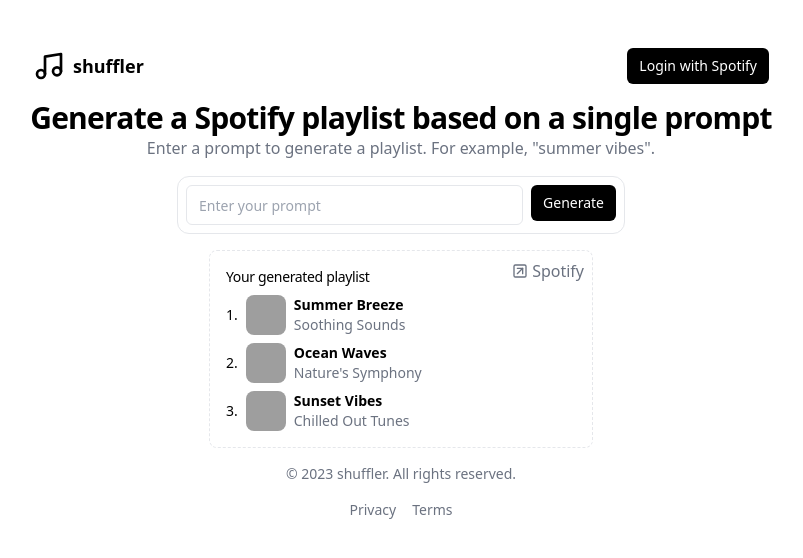
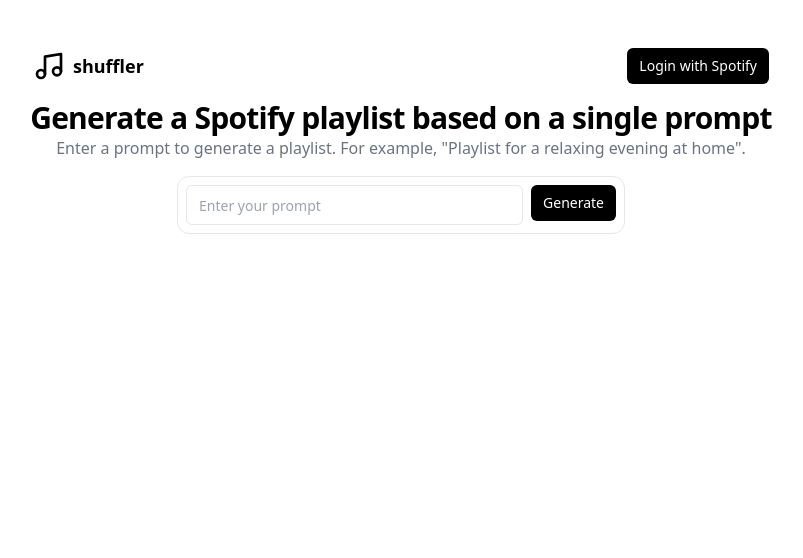
Before and after one commit to abhishekmj303/Promptune, a Flask app: page / in a window 1280 px wide. Shown: the top 558 px of the page, without its empty margins (239-1042 px from the left). Run offline with Flask 3, Linux system fonts and the light colour scheme; grey boxes are pictures that could not be loaded.

Commit message:
frontend patch

```diff
--- a/app.py
+++ b/app.py
@@ -5,7 +5,10 @@
 @app.route("/")
 @app.route("/index")
 def index():
+	cover = {'title': 'Melody Mix', 'url': ''}
+	playlist = [{'title': 'fffff', 'artist': 'Anyone', 'url': ''},
+			 {'title': 'ggggg', 'artist': 'Anyone', 'url': ''},]
+	# return render_template("playlist.html", cover=cover, playlist=playlist)
 	return render_template("index.html")
-
 if __name__ == '__main__':
 	app.run(debug=True)
--- /dev/null
+++ b/templates/base.html
@@ -0,0 +1,18 @@
+<!DOCTYPE html>
+<html lang="en">
+    <head>
+        <meta charset="UTF-8" />
+        <meta http-equiv="X-UA-Compatible" content="IE=edge" />
+        <meta name="viewport" content="width=device-width, initial-scale=1.0" />
+        <title>shuffler</title>
+        <link
+        rel="stylesheet"
+        href="{{url_for('static',filename='dist/css/output.css')}}"
+        />
+    </head>
+    <body>
+        <div class="w-full min-h-screen flex flex-col items-center gap-4 py-12">
+            {% block initial %}{% endblock %}
+        </div>
+    </body>
+</html>
--- a/templates/index.html
+++ b/templates/index.html
@@ -1,21 +1,6 @@
-<!DOCTYPE html>
-<html lang="en">
-  <head>
-    <meta charset="UTF-8" />
-    <meta http-equiv="X-UA-Compatible" content="IE=edge" />
-    <meta name="viewport" content="width=device-width, initial-scale=1.0" />
-    <title>shuffler</title>
-    <link
-      rel="stylesheet"
-      href="{{url_for('static',filename='dist/css/output.css')}}"
-    />
-  </head>
-  <body>
-    <!--
-// v0 by Vercel.
-// https://v0.dev/t/X8BffuMks9R
--->
-    <div class="w-full min-h-screen flex flex-col items-center gap-4 py-12">
+{% extends 'base.html' %}
+
+{% block initial %}
     <header class="w-full max-w-3xl px-4">
         <div class="flex items-center gap-4">
         <a class="flex items-center gap-2" href="#"
@@ -33,9 +18,9 @@
             >
             <path d="M9 18V5l12-2v13"></path>
             <circle cx="6" cy="18" r="3"></circle>
-              <circle cx="18" cy="16" r="3"></circle></svg
-            ><span class="text-lg font-semibold"> shuffler </span></a
-          >
+            <circle cx="18" cy="16" r="3"></circle></svg>
+            <span class="text-lg font-semibold"> shuffler </span>
+        </a>
         <nav class="flex ml-auto gap-4">
             <button
             class="inline-flex items-center justify-center whitespace-nowrap text-sm font-medium ring-offset-background transition-colors focus-visible:outline-none focus-visible:ring-2 focus-visible:ring-ring focus-visible:ring-offset-2 disabled:pointer-events-none disabled:opacity-50 bg-black text-white hover:bg-black/70 h-9 rounded-md px-3"
@@ -51,12 +36,10 @@
                 Generate a Spotify playlist based on a single prompt
             </h1>
             <p class="text-gray-500 dark:text-gray-400">
-            Enter a prompt to generate a playlist. For example, "summer vibes".
+                Enter a prompt to generate a playlist. For example, "Playlist for a relaxing evening at home".
             </p>
         </div>
-        <div
-          class="w-full max-w-md rounded-xl border border-gray-200 dark:border-gray-800"
-        >
+        <div class="w-full max-w-md rounded-xl border border-gray-200 dark:border-gray-800">
             <div class="flex gap-2 p-2">
                 <input
                 class="flex h-10 w-full rounded-md border border-input bg-background px-3 py-2 ring-offset-background file:border-0 file:bg-transparent file:text-sm file:font-medium placeholder:text-muted-foreground focus-visible:outline-none focus-visible:ring-2 focus-visible:ring-ring focus-visible:ring-offset-2 disabled:cursor-not-allowed disabled:opacity-50 flex-1 text-sm"
@@ -69,115 +52,9 @@
                 </button>
             </div>
         </div>
-        <div class="w-full max-w-sm flex flex-col gap-2">
-          <div
-            class="p-4 border rounded-lg border-dashed border-gray-200 dark:border-gray-800 relative overflow-y-auto max-h-80"
-          >
-            <button
-              class="absolute top-2 right-2 flex items-center gap-1 text-gray-500 dark:text-gray-400"
-            >
-              <svg
-                xmlns="http://www.w3.org/2000/svg"
-                width="24"
-                height="24"
-                viewBox="0 0 24 24"
-                fill="none"
-                stroke="currentColor"
-                stroke-width="2"
-                stroke-linecap="round"
-                stroke-linejoin="round"
-                class="w-4 h-4"
-              >
-                <rect width="18" height="18" x="3" y="3" rx="2"></rect>
-                <path d="M8 8h8v8"></path>
-                <path d="m8 16 8-8"></path></svg
-              ><span> Spotify </span>
-            </button>
-            <h2 class="text-sm font-medium tracking-tight">
-              Your generated playlist
-            </h2>
-            <ol class="grid gap-2 mt-2 text-sm">
-              <li class="flex items-center gap-2">
-                <span> 1. </span>
-                <div>
-                  <div class="flex items-center gap-2">
-                    <img
-                      alt="Track 1"
-                      class="w-10 h-10 rounded-lg"
-                      src="/placeholder.svg"
-                      style="aspect-ratio: 40 / 40; object-fit: cover"
-                      width="40"
-                      height="40"
-                    />
-                    <div>
-                      <h3 class="font-semibold">Summer Breeze</h3>
-                      <p class="text-sm text-gray-500 dark:text-gray-400">
-                        Soothing Sounds
-                      </p>
-                    </div>
-                  </div>
-                </div>
-              </li>
-              <li class="flex items-center gap-2">
-                <span> 2. </span>
-                <div>
-                  <div class="flex items-center gap-2">
-                    <img
-                      alt="Track 2"
-                      class="w-10 h-10 rounded-lg"
-                      src="/placeholder.svg"
-                      style="aspect-ratio: 40 / 40; object-fit: cover"
-                      width="40"
-                      height="40"
-                    />
-                    <div>
-                      <h3 class="font-semibold">Ocean Waves</h3>
-                      <p class="text-sm text-gray-500 dark:text-gray-400">
-                        Nature's Symphony
-                      </p>
-                    </div>
-                  </div>
-                </div>
-              </li>
-              <li class="flex items-center gap-2">
-                <span> 3. </span>
-                <div>
-                  <div class="flex items-center gap-2">
-                    <img
-                      alt="Track 3"
-                      class="w-10 h-10 rounded-lg"
-                      src="/placeholder.svg"
-                      style="aspect-ratio: 40 / 40; object-fit: cover"
-                      width="40"
-                      height="40"
-                    />
-                    <div>
-                      <h3 class="font-semibold">Sunset Vibes</h3>
-                      <p class="text-sm text-gray-500 dark:text-gray-400">
-                        Chilled Out Tunes
-                      </p>
-                    </div>
-                  </div>
-                </div>
-              </li>
-            </ol>
-          </div>
-        </div>
+        {% block playlist %}{% endblock %}
     </main>
-      <footer
-        class="w-full max-w-3xl px-4 flex flex-col items-center gap-4 text-center"
-      >
-        <p class="text-sm text-gray-500 dark:text-gray-400">
-          © 2023 shuffler. All rights reserved.
-        </p>
-        <nav class="flex items-center gap-4">
-          <a class="text-sm text-gray-500 dark:text-gray-400" href="#">
-            Privacy </a
-          ><a class="text-sm text-gray-500 dark:text-gray-400" href="#">
-            Terms
-          </a>
-        </nav>
-      </footer>
-    </div>
-  </body>
-</html>
+{% endblock %}
+{% block main %}
+
+{% endblock %}
```
Also changed, not shown: static/dist/css/output.css (+23 -23 lines), templates/cover.html (deleted, +0 -22 lines), templates/playlist.html (added, +73 -0 lines). Lines whose indentation alone changed are shown as unchanged.
